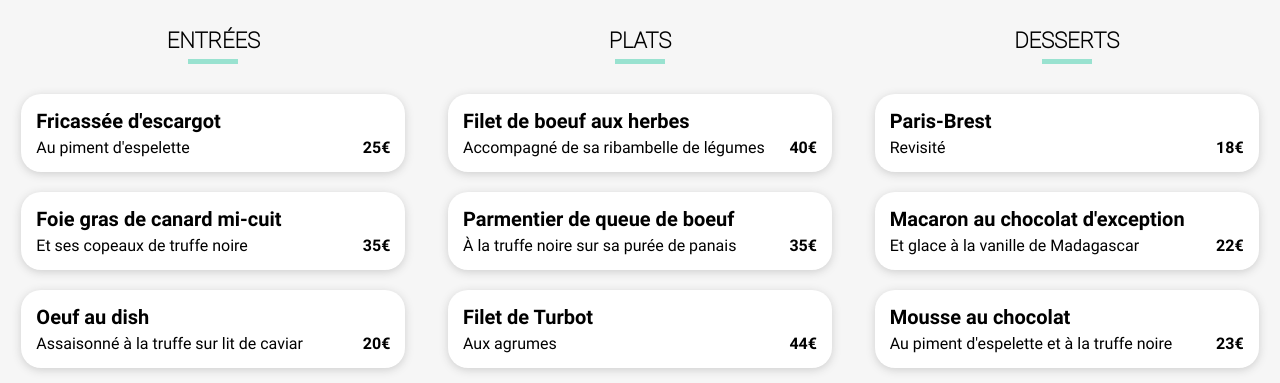
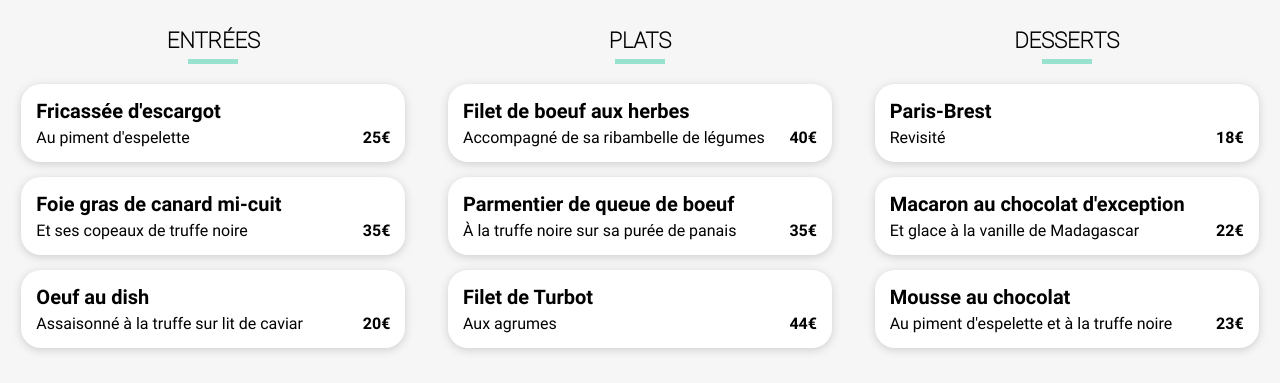
Before and after one commit to Tam-star/TamaraWenner_3_06112021, a website: page page_menu1.html in a window 1280 px wide. Shown: the part 417-800 px from the top of the page. Drawn offline with Linux system fonts and the light colour scheme.

Commit message:
Bug decalage menu du aux margins réglé

```diff
--- a/sass/pages/_pagemenu.scss
+++ b/sass/pages/_pagemenu.scss
@@ -117,7 +117,7 @@
     cursor: pointer;
     opacity:0;
     width:90%;
-    margin:10px;
+    margin:0 0 15px 0;
     background-color: white;
     display:flex;
     overflow: hidden;
@@ -151,14 +151,12 @@
 
 .name {
     white-space: nowrap;
-    //width:100%;
     font-size:20px;
     text-overflow: ellipsis;
     overflow: hidden;
     font-family: 'Roboto-Bold';
 }
 .description{
-    //width:100%;
     margin-top:5px;
     text-overflow: ellipsis;
     white-space: nowrap;
```
Also changed, not shown: css/style.css, 1 other file.
